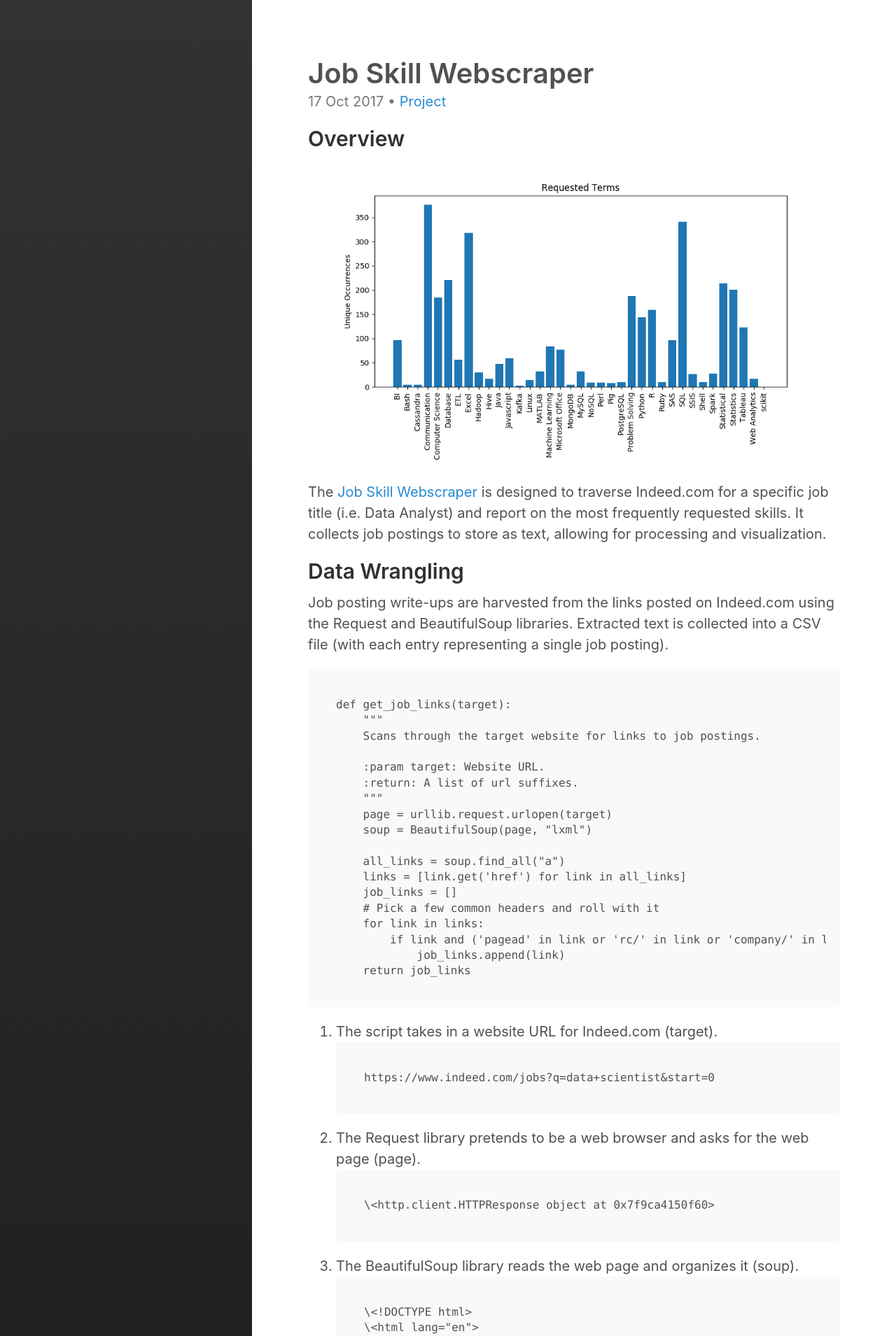
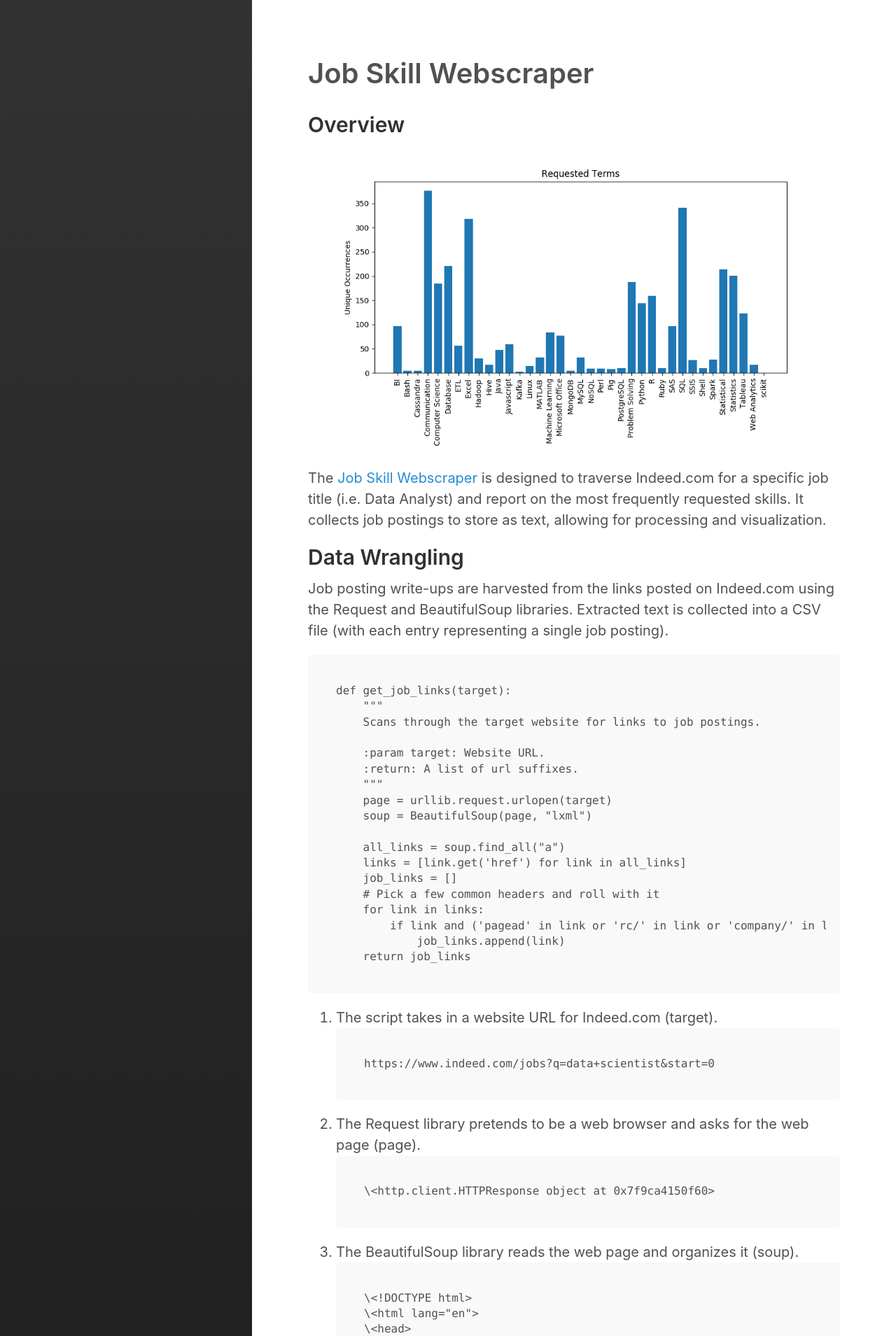
Before and after one commit to justinrgarrard/justinrgarrard.github.io, a Jekyll site: the page built from _posts/2017-10-17-Job_Skill_Web_Scraper.md, in a window 1280 px wide. Shown: the top 1909 px of the page at 70% size. Built offline with Jekyll 4.4.1, drawn with Linux system fonts in a browser that asks for light colours; some of the changed text lies outside the part shown.

Commit message:
Modified pages to include less metadata (dates, tags, etc.)

```diff
--- a/_layouts/category.html
+++ b/_layouts/category.html
@@ -13,7 +13,6 @@ layout: page
       <h3>
         <a href="{{ site.baseurl }}{{ post.url }}">
           {{ post.title }}
-          <small>{{ post.date | date_to_string }}</small>
         </a>
       </h3>
     </li>
--- a/_layouts/post.html
+++ b/_layouts/post.html
@@ -6,13 +6,8 @@ layout: default
   <h1 class="post-title">{{ page.title }}</h1>
 </header>
 <div class="content">
-  {% include post-meta.html post=page %}
 
   <div class="post-body">
     {{ content }}
-    {% include post-tags.html post=page %}
   </div>
-
-  {% include comments.html %}
-  {% include related_posts.html %}
 </div>
```
